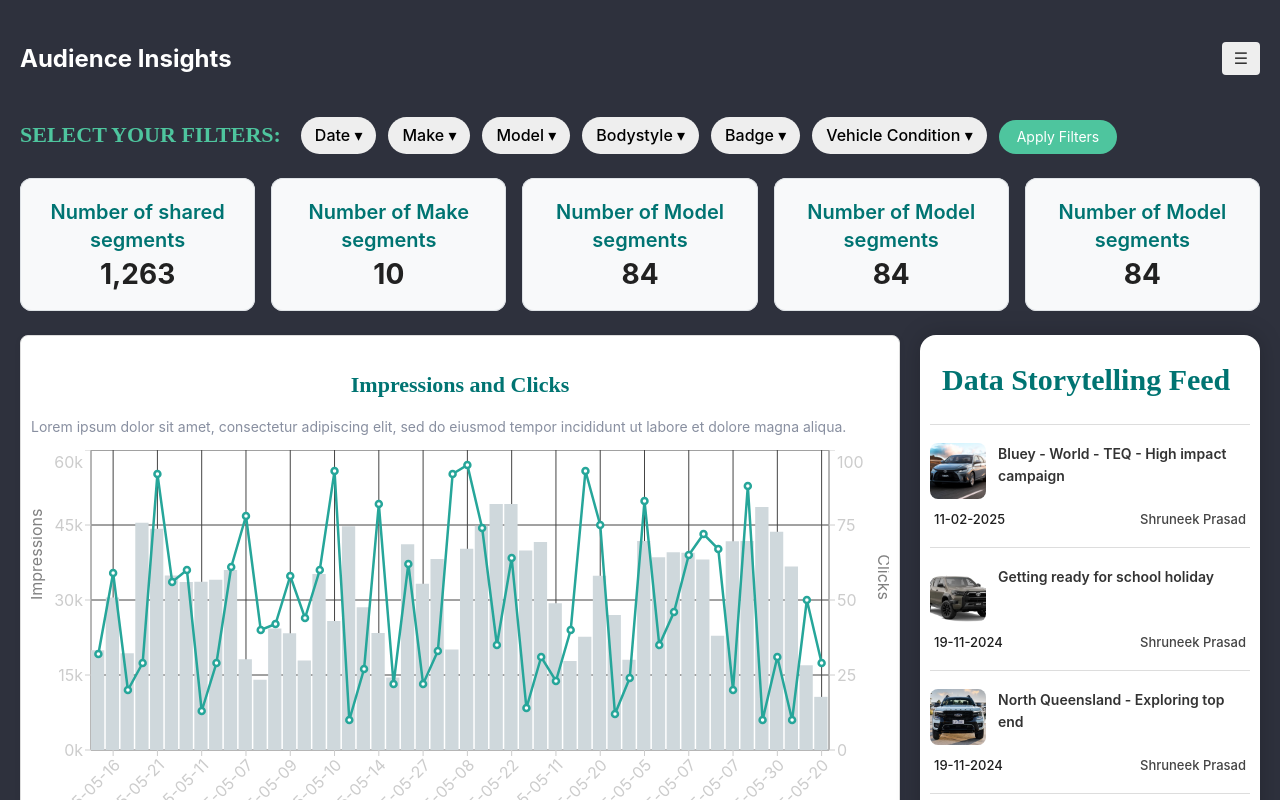
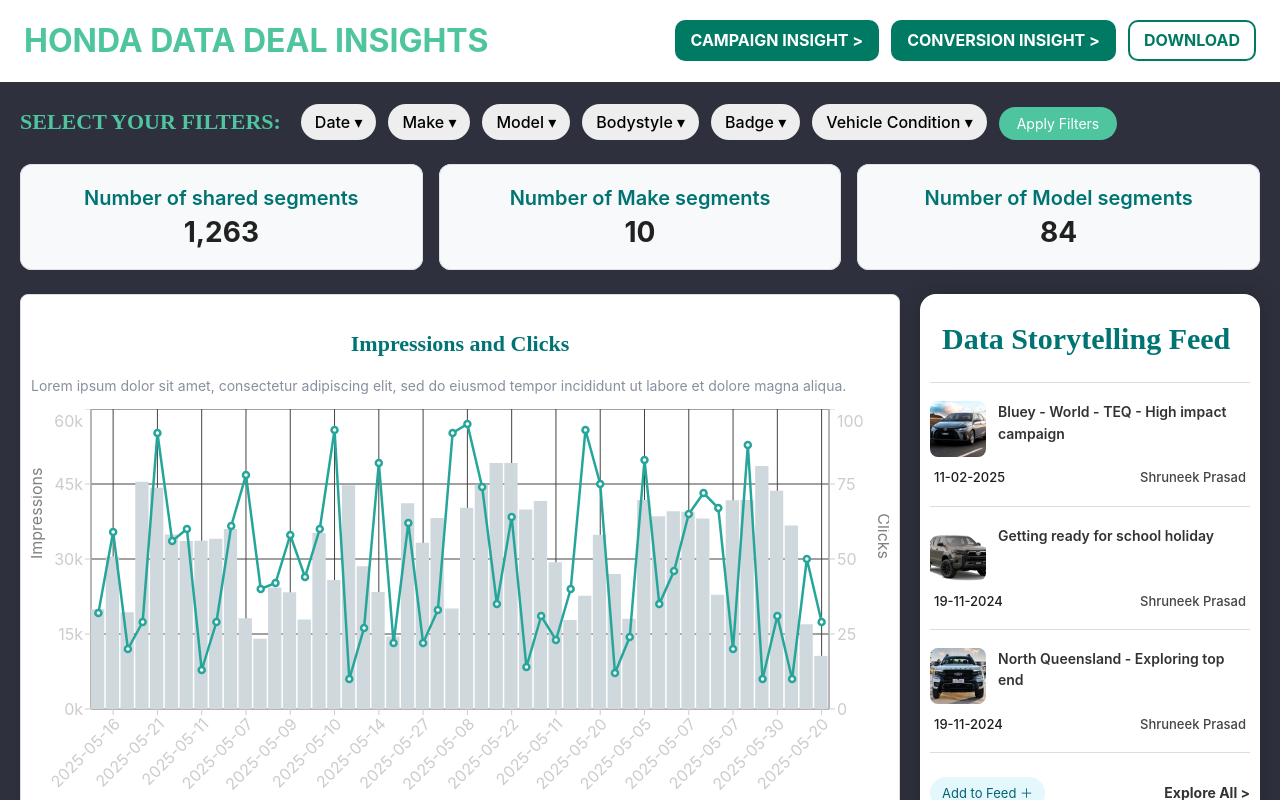
Before and after one commit to zefengxie/Rechart, a React (Create React App) app: page / in a window 1280 px wide. Shown: the top 800 px of the page. Built offline with nearby package versions, Linux system fonts and the light colour scheme.

Commit message:
Initial commit

```diff
--- a/package.json
+++ b/package.json
@@ -14,6 +14,8 @@
     "@types/react": "^19.1.8",
     "@types/react-dom": "^19.1.6",
     "date-fns": "^2.29.3",
+    "html2canvas": "^1.4.1",
+    "jspdf": "^3.0.1",
     "react": "^19.1.0",
     "react-date-range": "^2.0.1",
     "react-dom": "^19.1.0",
@@ -46,5 +48,9 @@
       "last 1 firefox version",
       "last 1 safari version"
     ]
+  },
+  "devDependencies": {
+    "@types/html2canvas": "^1.0.0",
+    "@types/jspdf": "^2.0.0"
   }
 }
--- a/src/App.css
+++ b/src/App.css
@@ -60,19 +60,55 @@
 
 
 .dashboard-header {
+  position: sticky;
+  top: 0;
+  left: 0;
+  width: 100%;
+  z-index: 1000;
+  background-color: white;
   display: flex;
   justify-content: space-between;
   align-items: center;
-  margin-bottom: 20px;
+  padding: 16px 24px;
+  border-bottom: 2px solid #333;
 }
 
-.dashboard-menu {
-  background: #eee;
-  color: #333;
-  padding: 4px 12px;
-  border-radius: 4px;
+.dashboard-title {
+  color: #4ec59e;
+  font-size: 32px;
+  font-weight: bold;
+  margin: 0;
+}
+
+.dashboard-menu-buttons {
+  display: flex;
+  gap: 12px;
+}
+
+.insight-btn {
+  background-color: #007A63;
+  color: white;
+  border: none;
+  border-radius: 10px;
+  padding: 8px 16px;
+  font-weight: bold;
   cursor: pointer;
 }
+
+.download-btn {
+  background-color: transparent;
+  color: #007A63;
+  border: 2px solid #007A63;
+  border-radius: 10px;
+  padding: 6px 14px;
+  font-weight: bold;
+  cursor: pointer;
+  display: flex;
+  align-items: center;
+  gap: 6px;
+}
+
+
 
 /* === Summary Cards === */
 .summary-cards {
@@ -224,9 +260,6 @@
   }
 }
 
-.dashboard-title {
-  color: white;
-}
 
 
 .feed-list {
@@ -411,7 +444,7 @@
 
 .chart-box-with-loader {
   position: relative;
-  height: 100%;           /* ✅ 让内部 div 撑满 grid cell */
+  height: 100%;
   min-height: 340px;
 }
 
@@ -544,7 +577,7 @@
   border: none;
   height: 1px;
   background-color: #ddd;
-  margin: 8px 0; /* 可以改小，比如 8px 而不是 12px 或 16px */
+  margin: 8px 0;
 }
 
 
--- a/src/DashboardLayout.tsx
+++ b/src/DashboardLayout.tsx
@@ -1,4 +1,3 @@
-// src/DashboardLayout.tsx
 import React, { useMemo, useState } from "react";
 import { parseISO, startOfDay } from "date-fns";
 import ComposedChartWidget from "./components/ComposedChartWidget";
@@ -10,8 +9,8 @@
 import FilterPanel from "./components/FilterPanel";
 import { composedData, barData } from "./Data/data";
 import { Loader, Center } from '@mantine/core';
-
-
+import html2canvas from 'html2canvas';
+import jsPDF from 'jspdf';
 
 export default function DashboardLayout() {
   const [isLoading, setIsLoading] = useState(false);
@@ -57,27 +56,22 @@
     );
   };
 
-
   const [startDateFilter, setStartDateFilter] = useState<Date | null>(null);
   const [endDateFilter, setEndDateFilter] = useState<Date | null>(null);
 
   const handleDateRangeApply = (start: Date, end: Date) => {
     setIsLoading(true);
-
     setTimeout(() => {
       setStartDateFilter(start);
       setEndDateFilter(end);
       setIsLoading(false);
-    console.log("Date range applied:", start.toISOString(), end.toISOString());
     }, 500);
   };
-
 
   const filtered = (data: any[]) =>
     data.filter(d => {
       const inVisibleDate = visibleDates.has(d.date);
       const inVisibleMake = !d.make || visibleMakes.has(d.make);
-
       const inRange = !startDateFilter || !endDateFilter || (() => {
         try {
           const current = startOfDay(parseISO(d.date));
@@ -99,25 +93,42 @@
       if (d.state === "New") result.New += d.value;
       else if (d.state === "Used") result.Used += d.value;
     });
-
     return [
       { name: "New", value: result.New },
       { name: "Used", value: result.Used }
     ];
   }, [visibleDates, visibleMakes, startDateFilter, endDateFilter]);
 
+  const handleDownload = async () => {
+    const input = document.body; // or use a specific element like document.querySelector('.dashboard-root')
+    const canvas = await html2canvas(input);
+    const imgData = canvas.toDataURL('image/png');
+    const pdf = new jsPDF('p', 'mm', 'a4');
+    const imgProps = pdf.getImageProperties(imgData);
+    const pdfWidth = pdf.internal.pageSize.getWidth();
+    const pdfHeight = (imgProps.height * pdfWidth) / imgProps.width;
+    pdf.addImage(imgData, 'PNG', 0, 0, pdfWidth, pdfHeight);
+    pdf.save("dashboard.pdf");
+  };
+
   return (
-    <div className="dashboard-root">
+    <>
       <div className="dashboard-header">
-        <h2 className="dashboard-title">Audience Insights</h2>
-        <div className="dashboard-menu">☰</div>
+        <h2 className="dashboard-title">HONDA DATA DEAL INSIGHTS</h2>
+        <div className="dashboard-menu-buttons">
+          <button className="insight-btn">CAMPAIGN INSIGHT &gt;</button>
+          <button className="insight-btn">CONVERSION INSIGHT &gt;</button>
+          <button className="download-btn" onClick={handleDownload}>
+            DOWNLOAD
+          </button>
+        </div>
       </div>
 
+      <div className="dashboard-root">
         <div className="filter-wrapper">
           <div className="filter-row">
             <h3 className="filter-title">SELECT YOUR FILTERS:</h3>
             <div className="filter-bar">
-
               <FilterPanel
                 selectedFilters={selectedFilters}
                 toggleFilter={toggleFilter}
@@ -136,14 +147,10 @@
           </div>
         </div>
 
-
-
         <div className="summary-cards">
           {[
             { label: 'Number of shared segments', value: '1,263' },
             { label: 'Number of Make segments', value: '10' },
-    { label: 'Number of Model segments', value: '84' },
-    { label: 'Number of Model segments', value: '84' },
             { label: 'Number of Model segments', value: '84' }
           ].map(({ label, value }) => (
             <div key={label} className="summary-card">
@@ -157,6 +164,7 @@
           <ComposedChartWidget data={filtered(composedData)} isLoading={isLoading} />
           <FeedList />
         </div>
+
         <div className="chart-grid grid-2">
           <BarChartStageWidget
             rawData={filtered(barData)}
@@ -178,12 +186,9 @@
           <BubbleChart
             visibleDates={visibleDates}
             visibleMakes={visibleMakes}
-
           />
         </div>
-
-
-
       </div>
+    </>
   );
 }
```
Also changed, not shown: src/types/html2canvas.d.ts (added, +13 -0 lines), src/types/jspdf.d.ts (added, +28 -0 lines), src/logo.svg (deleted), 1 other file (tests, documents, lock files or other folders). Lines whose indentation alone changed are shown as unchanged.
